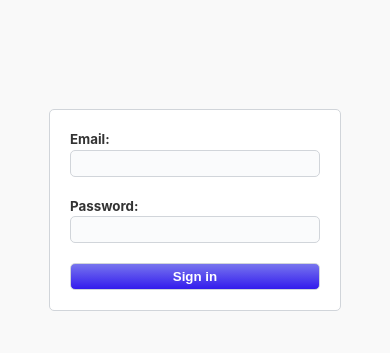
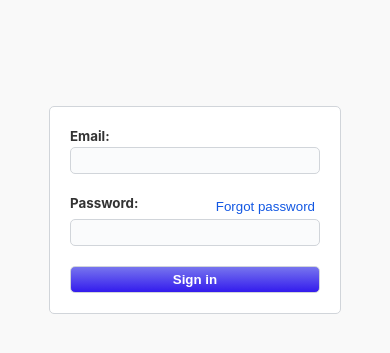
Before and after one commit to agajews/thread-wiki, a Flask app: page /login/ in a window 390 px wide. Shown: the part 95-448 px from the top of the page. Run offline with Flask 2, Linux system fonts and the light colour scheme.

Commit message:
forgot password

```diff
--- a/server/templates/login-page.html
+++ b/server/templates/login-page.html
@@ -19,6 +19,7 @@
           <input type="email" name="email">
         </div>
         <div class="form-block">
+          <button type="button" onclick="forgotpassword()">Forgot password</button>
           <label for="password">Password:</label>
           <input type="password" name="password">
         </div>
--- a/server/templates/modules/login.html
+++ b/server/templates/modules/login.html
@@ -17,6 +17,7 @@
         <input type="password" name="password">
       </span>
       <input type="submit" class="submit-button" value="Sign in">
+      <button type="button" onclick="forgotpassword()">Forgot password</button>
     </form>
     <a href="{{ url_for('login') }}" id="signin">Sign in</a>
   {% endif %}
--- a/server/templates/styles.html
+++ b/server/templates/styles.html
@@ -551,8 +551,24 @@
     box-shadow: inset 0 1px 2px rgba(27,31,35,.075),0 0 0 2px rgba(3,102,214,.3);
   }
 
+  .login-page-form button {
+    font-size: 10pt;
+    float: right;
+    margin-bottom: 5px;
+  }
+
   .form-block {
     margin-bottom: 20px;
+  }
+
+  @media (max-width: 700px) {
+    header #login-form {
+      display: none;
+    }
+
+    #signin {
+      display: inline-block;
+    }
   }
 
 
@@ -570,12 +586,7 @@
       font-size: 9pt;
     }
 
-    header #login-form {
-      display: none;
-    }
-
     #signin {
-      display: inline-block;
       font-size: 9pt;
       padding: 3px 6px;
     }
```
